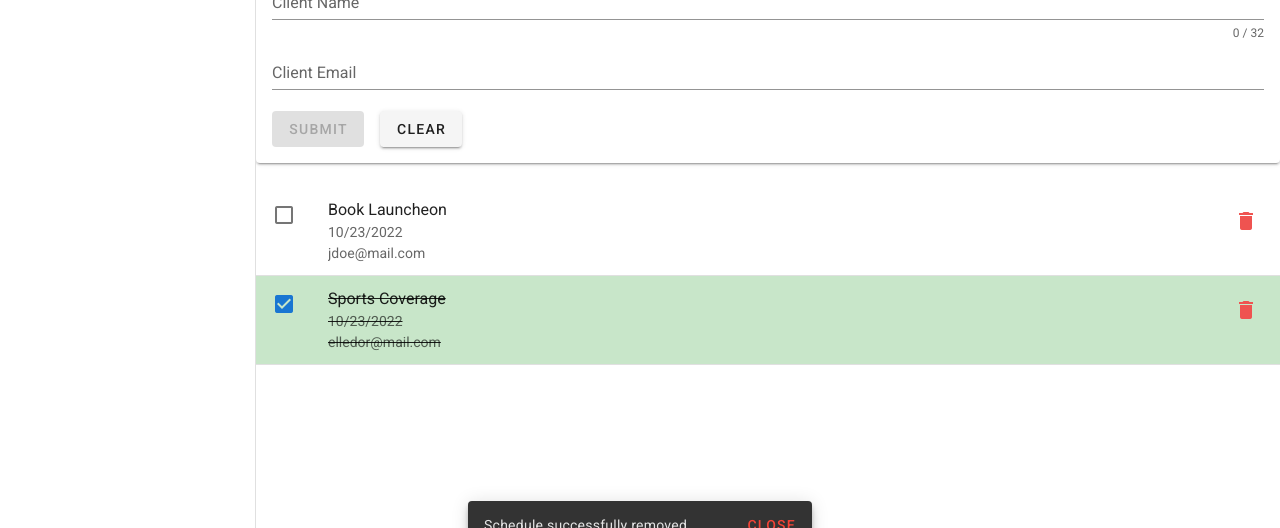
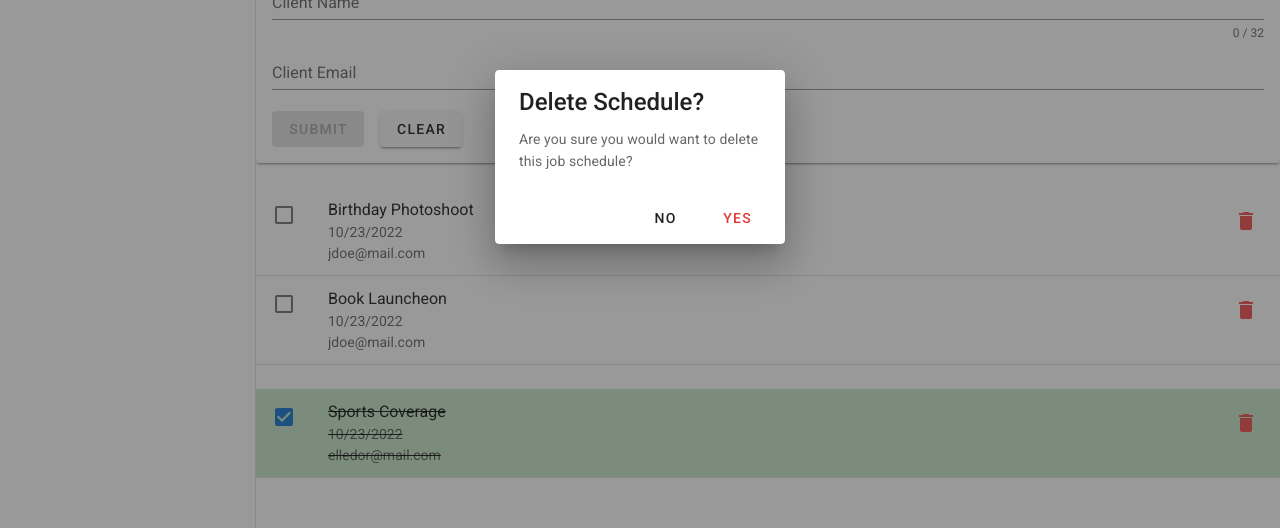
Before and after one commit to Densitty/client_scheduler, a Vue app: page / in a window 1280 px wide. Both pictures are taken after a click on the button 1246 px from the left and 464 px from the top of the page. Shown: the part 243-771 px from the top of the page. Built offline with nearby package versions, Linux system fonts and the light colour scheme.

Commit message:
adding a dialog to affirm or cancel deletion of a schedule

```diff
--- /dev/null
+++ b/src/components/Schedules/Dialogs/DeleteDialog.vue
@@ -0,0 +1,44 @@
+<template>
+  <v-row justify="center">
+    <v-dialog :value="true" persistent max-width="290">
+      <!-- <template v-slot:activator="{ on, attrs }">
+        <v-btn color="primary" dark v-bind="attrs" v-on="on">
+          Open Dialog
+        </v-btn>
+      </template> -->
+      <v-card>
+        <v-card-title class="text-h5"> Delete Schedule? </v-card-title>
+        <v-card-text>
+          Are you sure you would want to delete this job schedule?
+        </v-card-text>
+        <v-card-actions>
+          <v-spacer></v-spacer>
+          <v-btn color="" text @click="cancelDeleteAttempt"> No </v-btn>
+          <v-btn color="red darken-1" text @click="deleteSchedule(schedule.id)">
+            Yes
+          </v-btn>
+        </v-card-actions>
+      </v-card>
+    </v-dialog>
+  </v-row>
+</template>
+
+<script>
+export default {
+  props: ["schedule"],
+  emits: ["cancelSchedule"],
+  data() {
+    return {};
+  },
+  methods: {
+    deleteSchedule(id) {
+      this.$store.dispatch("scheduleDeleted", { id });
+    },
+    cancelDeleteAttempt() {
+      this.$emit("cancelSchedule");
+    },
+  },
+};
+</script>
+
+<style></style>
--- a/src/components/Schedules/ScheduleItem.vue
+++ b/src/components/Schedules/ScheduleItem.vue
@@ -1,4 +1,5 @@
 <template>
+  <div>
     <v-list-item
       v-on:click="changeJob(schedule.id)"
       :class="{ 'green lighten-4': schedule.job_done }"
@@ -27,20 +28,39 @@
 
         <v-list-item-action>
           <v-btn icon>
-          <v-icon
-            color="red lighten-1"
-            @click.stop="deleteSchedule(schedule.id)"
+            <v-icon color="red lighten-1" @click.stop="attemptScheduleDelete()"
               >mdi-delete</v-icon
             >
           </v-btn>
         </v-list-item-action>
       </template>
     </v-list-item>
+
+    <v-divider></v-divider>
+
+    <delete-dialog
+      v-if="dialogs.delete"
+      :schedule="schedule"
+      @cancelSchedule="cancelScheduleDelete"
+    ></delete-dialog>
+  </div>
 </template>
 
 <script>
+import DeleteDialog from "./Dialogs/DeleteDialog.vue";
+
 export default {
   name: "ScheduleItem",
+  components: {
+    DeleteDialog,
+  },
+  data() {
+    return {
+      dialogs: {
+        delete: false,
+      },
+    };
+  },
   props: ["schedule"],
   methods: {
     jobDone(schedule) {
@@ -50,8 +70,12 @@ export default {
     changeJob(id) {
       this.$store.dispatch("scheduleCompleted", { id });
     },
-    deleteSchedule(id, text) {
-      this.$store.dispatch("scheduleDeleted", { id, text });
+
+    attemptScheduleDelete() {
+      this.dialogs.delete = true;
+    },
+    cancelScheduleDelete() {
+      this.dialogs.delete = false;
     },
   },
 };
--- a/src/components/Schedules/ScheduleList.vue
+++ b/src/components/Schedules/ScheduleList.vue
@@ -1,8 +1,11 @@
 <template>
   <v-list flat three-line class="pt-0">
-    <div v-for="schedule in $store.state.schedules" :key="schedule.id">
+    <div
+      v-for="schedule in $store.state.schedules"
+      :key="schedule.id"
+      class="mb-6 mt-6"
+    >
       <schedule-item :schedule="schedule"></schedule-item>
-      <v-divider></v-divider>
     </div>
   </v-list>
 </template>
```
Lines whose indentation alone changed are shown as unchanged.
